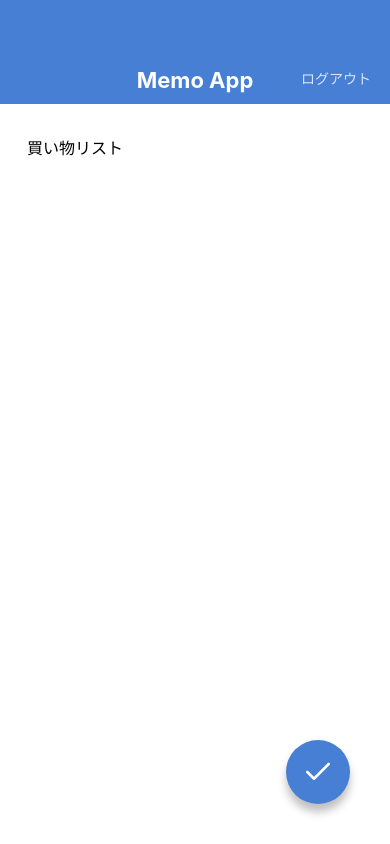
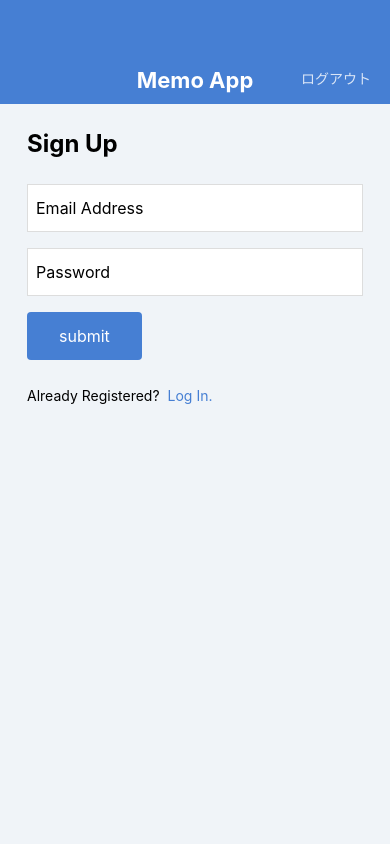
Before and after one commit to indanameofluv/MemoApp2, a React Native app: screen / in a window 390 px wide. Built offline with nearby package versions, Linux system fonts and the light colour scheme.

Commit message:
Create LogInScreen and SignUpScreen

```diff
--- a/App.jsx
+++ b/App.jsx
@@ -2,11 +2,13 @@
 
 // import MemoListScreen from './src/screens/MemoListScreen';
 // import MemoDetailScreen from './src/screens/MemoDetailScreen';
-import MemoEditScreen from './src/screens/MemoEditScreen';
+// import MemoEditScreen from './src/screens/MemoEditScreen';
 // import MemoCreateScreen from './src/screens/MemoCreateScreen';
+// import LogInScreen from './src/screens/LogInScreen';
+import SignUpScreen from './src/screens/SignUpScreen';
 
 export default function App() {
   return (
-    <MemoEditScreen />
+    <SignUpScreen />
   );
 }
--- /dev/null
+++ b/src/components/Button.jsx
@@ -0,0 +1,32 @@
+import React from 'react';
+import { View, Text, StyleSheet } from 'react-native';
+import { string } from 'prop-types';
+
+export default function Button(props) {
+  const { label } = props;
+  return (
+    <View style={styles.buttonContainer}>
+      <Text style={styles.buttonLabel}>{label}</Text>
+    </View>
+  );
+}
+
+Button.propTypes = {
+  label: string.isRequired,
+};
+
+const styles = StyleSheet.create({
+  buttonContainer: {
+    backgroundColor: '#467FD3',
+    borderRadius: 4,
+    alignSelf: 'flex-start',
+    marginBottom: 24,
+  },
+  buttonLabel: {
+    fontSize: 16,
+    lineHeight: 32,
+    paddingVertical: 8,
+    paddingHorizontal: 32,
+    color: '#ffffff',
+  },
+});
--- a/src/components/CircleButton.jsx
+++ b/src/components/CircleButton.jsx
@@ -1,6 +1,6 @@
 import React from 'react';
 import { View, StyleSheet } from 'react-native';
-import { string, shape } from 'prop-types';
+import { string, shape, func } from 'prop-types';
 import { Feather } from '@expo/vector-icons';
 
 export default function CircleButton(props) {
--- a/src/components/MemoList.jsx
+++ b/src/components/MemoList.jsx
@@ -8,7 +8,7 @@
       <View style={styles.memoListItem}>
         <View>
           <Text style={styles.memoListItemTitle}>買い物リスト</Text>
-          <Text style={styles.memoListItemDate}>2020年12月24日　10:00</Text>
+          <Text style={styles.memoListItemDate}>2020年12月24日10:00</Text>
         </View>
         <View>
           <Feather name="x" size={16} color="#B0B0B0" />
@@ -18,7 +18,7 @@
       <View style={styles.memoListItem}>
         <View>
           <Text style={styles.memoListItemTitle}>買い物リスト</Text>
-          <Text style={styles.memoListItemDate}>2020年12月24日　10:00</Text>
+          <Text style={styles.memoListItemDate}>2020年12月24日10:00</Text>
         </View>
         <View>
           <Feather name="x" size={16} color="#B0B0B0" />
@@ -28,7 +28,7 @@
       <View style={styles.memoListItem}>
         <View>
           <Text style={styles.memoListItemTitle}>買い物リスト</Text>
-          <Text style={styles.memoListItemDate}>2020年12月24日　10:00</Text>
+          <Text style={styles.memoListItemDate}>2020年12月24日10:00</Text>
         </View>
         <View>
           <Feather name="x" size={16} color="#B0B0B0" />
--- /dev/null
+++ b/src/screens/LogInScreen.jsx
@@ -0,0 +1,64 @@
+import React from 'react';
+import {
+  View, Text, TextInput, StyleSheet,
+} from 'react-native';
+
+import AppBar from '../components/AppBar';
+import Button from '../components/Button';
+
+export default function LogInScreen() {
+  return (
+    <View style={styles.container}>
+      <AppBar />
+      <View style={styles.inner}>
+        <Text style={styles.title}>Log In</Text>
+        <TextInput style={styles.input} value="Email Address" />
+        <TextInput style={styles.input} value="Password" />
+        <Button label="submit" />
+        <View style={styles.footer}>
+          <Text style={styles.footerText}>Not Registered?</Text>
+          <Text style={styles.footerLink}>Sign up here!</Text>
+        </View>
+      </View>
+    </View>
+  );
+}
+
+const styles = StyleSheet.create({
+  container: {
+    flex: 1,
+    backgroundColor: '#F0F4F8',
+  },
+  inner: {
+    paddingHorizontal: 27,
+    paddingVertical: 24,
+  },
+  title: {
+    fontSize: 24,
+    lineHeight: 32,
+    fontWeight: 'bold',
+    marginBottom: 24,
+  },
+  input: {
+    fontSize: 16,
+    height: 48,
+    borderColor: '#DDDDDD',
+    borderWidth: 1,
+    backgroundColor: '#ffffff',
+    paddingHorizontal: 8,
+    marginBottom: 16,
+  },
+  footerText: {
+    fontSize: 14,
+    lineHeight: 24,
+    marginRight: 8,
+  },
+  footerLink: {
+    fontSize: 14,
+    lineHeight: 24,
+    color: '#467FD3',
+  },
+  footer: {
+    flexDirection: 'row',
+  },
+});
--- /dev/null
+++ b/src/screens/SignUpScreen.jsx
@@ -0,0 +1,64 @@
+import React from 'react';
+import {
+  View, Text, TextInput, StyleSheet,
+} from 'react-native';
+
+import AppBar from '../components/AppBar';
+import Button from '../components/Button';
+
+export default function SignUpScreen() {
+  return (
+    <View style={styles.container}>
+      <AppBar />
+      <View style={styles.inner}>
+        <Text style={styles.title}>Sign Up</Text>
+        <TextInput style={styles.input} value="Email Address" />
+        <TextInput style={styles.input} value="Password" />
+        <Button label="submit" />
+        <View style={styles.footer}>
+          <Text style={styles.footerText}>Already Registered?</Text>
+          <Text style={styles.footerLink}>Log In.</Text>
+        </View>
+      </View>
+    </View>
+  );
+}
+
+const styles = StyleSheet.create({
+  container: {
+    flex: 1,
+    backgroundColor: '#F0F4F8',
+  },
+  inner: {
+    paddingHorizontal: 27,
+    paddingVertical: 24,
+  },
+  title: {
+    fontSize: 24,
+    lineHeight: 32,
+    fontWeight: 'bold',
+    marginBottom: 24,
+  },
+  input: {
+    fontSize: 16,
+    height: 48,
+    borderColor: '#DDDDDD',
+    borderWidth: 1,
+    backgroundColor: '#ffffff',
+    paddingHorizontal: 8,
+    marginBottom: 16,
+  },
+  footerText: {
+    fontSize: 14,
+    lineHeight: 24,
+    marginRight: 8,
+  },
+  footerLink: {
+    fontSize: 14,
+    lineHeight: 24,
+    color: '#467FD3',
+  },
+  footer: {
+    flexDirection: 'row',
+  },
+});
```
